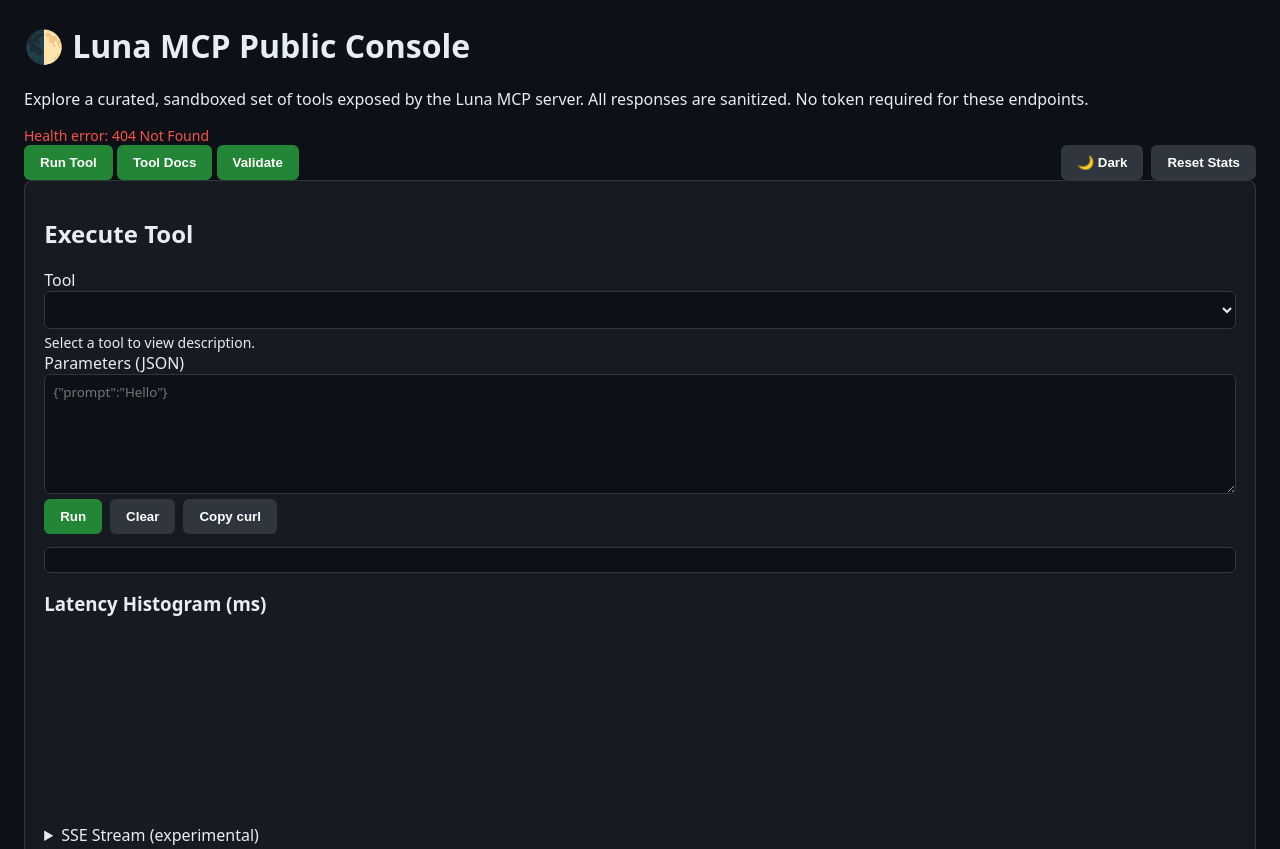
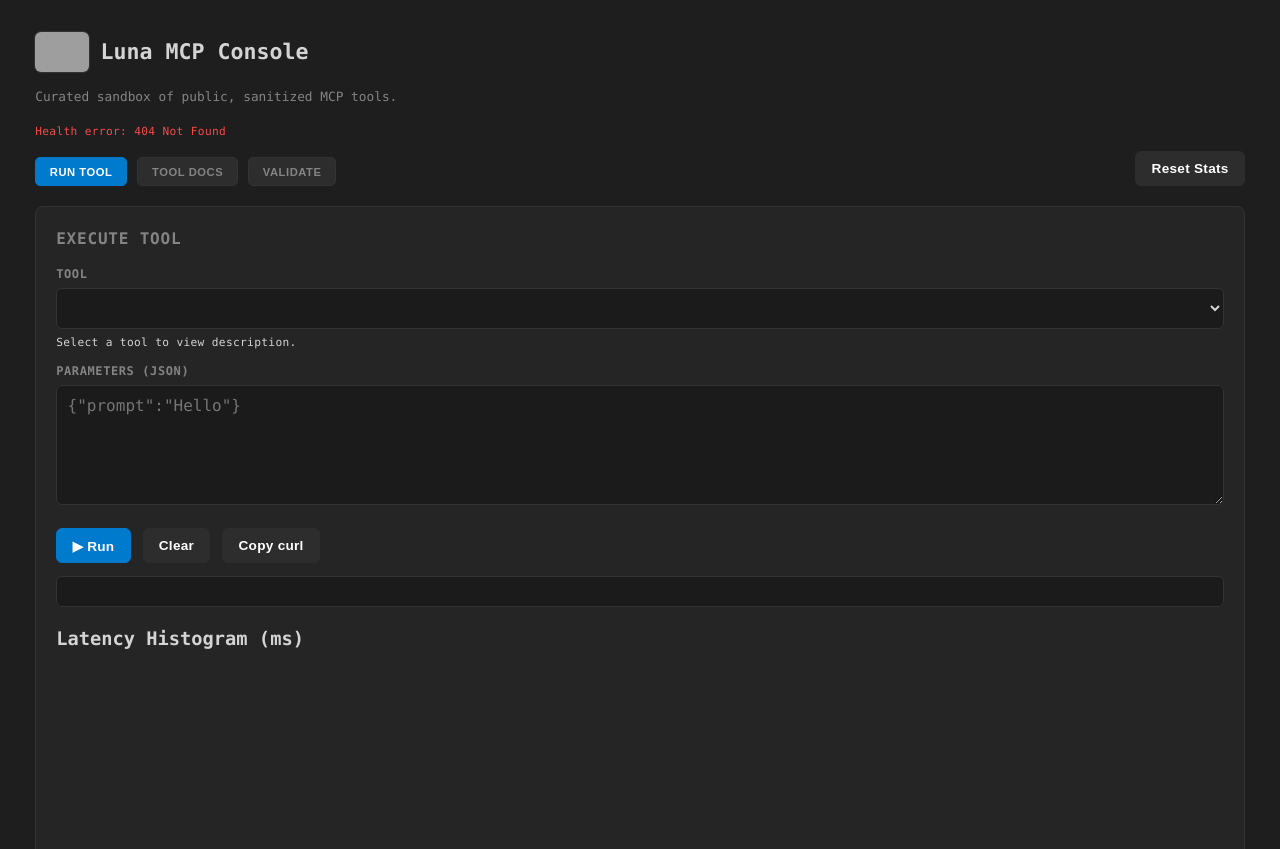
Before and after one commit to Drago-03/Luna-MCP-Services, a plain HTML site: page public/index.html in a window 1280 px wide. Shown: the top 849 px of the page. Drawn offline with Linux system fonts and the light colour scheme; no server answers; grey boxes are pictures that could not be loaded.

Commit message:
feat(ui): dark-only coder theme, logo header, spacing & button layout polish

```diff
--- a/public/index.html
+++ b/public/index.html
@@ -5,39 +5,50 @@
   <title>Luna MCP Public Console</title>
   <meta name="viewport" content="width=device-width,initial-scale=1" />
   <style>
-  :root { color-scheme: dark; }
-  body { font-family: system-ui,-apple-system,Segoe UI,Roboto,Ubuntu,sans-serif; margin: 0; padding: 1.5rem; background:#0d1117; color:#e6edf3; transition: background .3s, color .3s; }
-  body.light { background:#ffffff; color:#24292f; }
-  body.light section { background:#f6f8fa; border-color:#d0d7de; }
-  body.light input,body.light textarea,body.light select { background:#ffffff; color:#24292f; border-color:#d0d7de; }
-  body.light pre { background:#fff; border-color:#d0d7de; }
-  body.light .badge { background:#d0d7de; }
-    h1 { margin-top:0; }
-    .grid { display:grid; gap:1rem; grid-template-columns: repeat(auto-fit,minmax(260px,1fr)); }
-    section { background:#161b22; padding:1rem 1.2rem; border:1px solid #30363d; border-radius:8px; }
-    input, textarea, select { width:100%; box-sizing:border-box; background:#0d1117; color:#e6edf3; border:1px solid #30363d; border-radius:6px; padding:0.5rem; font-family:inherit; }
-    textarea { min-height:120px; }
-    button { background:#238636; color:#fff; border:none; border-radius:6px; padding:0.6rem 1rem; cursor:pointer; font-weight:600; }
-    button.secondary { background:#30363d; }
-    button:disabled { opacity:.5; cursor:not-allowed; }
-    pre { background:#0d1117; border:1px solid #30363d; padding:0.75rem; border-radius:6px; overflow:auto; max-height:300px; }
-    .status { font-size:0.875rem; margin-top:0.25rem; }
-    .ok { color:#2ea043; }
-    .err { color:#f85149; }
-    .badge { display:inline-block; padding:2px 8px; font-size:12px; background:#30363d; border-radius:999px; margin:2px; }
-  footer { margin-top:2rem; font-size:0.75rem; opacity:.6; }
-  a.link { color:#58a6ff; text-decoration:none; }
+  :root { color-scheme: dark; --bg:#1e1e1e; --panel:#252526; --border:#333; --text:#d4d4d4; --accent:#007acc; --accent-hover:#1384d3; --danger:#f14c4c; --success:#2ea043; --muted:#848484; --radius:8px; }
+  body { font-family: ui-monospace, SFMono-Regular, Menlo, Monaco, Consolas, "Liberation Mono", monospace; margin:0; padding:2rem 2.2rem; background:var(--bg); color:var(--text); line-height:1.4; }
+  h1 { margin:0 0 1rem; display:flex; align-items:center; gap:.75rem; font-size:1.35rem; font-weight:600; }
+  h2 { margin:.2rem 0 1rem; font-size:1rem; text-transform:uppercase; letter-spacing:.05em; font-weight:600; color:var(--muted); }
+  section { background:var(--panel); padding:1.1rem 1.25rem 1.3rem; border:1px solid var(--border); border-radius:var(--radius); margin-top:1.5rem; }
+  section:first-of-type { margin-top:1.25rem; }
+  label { font-size:.75rem; text-transform:uppercase; letter-spacing:.05em; font-weight:600; display:block; margin:.75rem 0 .35rem; color:var(--muted); }
+  input, textarea, select { width:100%; box-sizing:border-box; background:#1b1b1b; color:var(--text); border:1px solid var(--border); border-radius:6px; padding:0.55rem .65rem; font:inherit; resize:vertical; }
+  textarea { min-height:120px; }
+  button { background:var(--accent); color:#fff; border:1px solid var(--accent); border-radius:6px; padding:0.55rem .95rem; cursor:pointer; font-weight:600; font-size:.85rem; letter-spacing:.02em; display:inline-flex; align-items:center; gap:.4rem; }
+  button:hover:not(:disabled) { background:var(--accent-hover); }
+  button.secondary { background:#2d2d2d; border-color:#2d2d2d; }
+  button.secondary:hover:not(:disabled){ background:#363636; }
+  button:disabled { opacity:.45; cursor:not-allowed; }
+  .btn-row { display:flex; flex-wrap:wrap; gap:.75rem; margin:1rem 0 .25rem; }
+  pre { background:#1b1b1b; border:1px solid var(--border); padding:.9rem 1rem; border-radius:6px; overflow:auto; max-height:320px; font-size:.8rem; line-height:1.35; }
+  .status { font-size:.7rem; margin-top:.4rem; font-family:inherit; letter-spacing:.03em; }
+  .ok { color:var(--success); }
+  .err { color:var(--danger); }
+  .badge { display:inline-block; padding:2px 8px; font-size:11px; background:#2d2d2d; border:1px solid var(--border); border-radius:999px; margin:2px 4px 2px 0; }
+  footer { margin:3rem 0 0; font-size:.65rem; opacity:.55; text-align:center; }
+  a.link { color:var(--accent); text-decoration:none; }
   a.link:hover { text-decoration:underline; }
-  .bar { display:flex;justify-content:space-between;align-items:center;gap:1rem;flex-wrap:wrap; }
+  .bar { display:flex;justify-content:space-between;align-items:flex-end;gap:2rem;flex-wrap:wrap; margin-top:.75rem; }
   .chart { width:100%;max-width:420px; }
   .mt1 { margin-top:1rem; }
   .sse-log { max-height:160px; }
-    .flex { display:flex; gap:.5rem; align-items:center; flex-wrap:wrap; }
+  .flex { display:flex; gap:.75rem; align-items:center; flex-wrap:wrap; }
+  nav.tabs { display:flex; gap:.65rem; }
+  .tab { background:#2d2d2d; border:1px solid var(--border); padding:.45rem .85rem; border-radius:5px; font-size:.7rem; font-weight:600; letter-spacing:.05em; text-transform:uppercase; color:var(--muted); }
+  .tab.active { background:var(--accent); border-color:var(--accent); color:#fff; }
+  .tab:not(.active):hover { background:#363636; color:#c0c0c0; }
+  details summary { cursor:pointer; font-size:.75rem; letter-spacing:.04em; }
+  header.logo-wrap img { height:40px; width:auto; border-radius:6px; box-shadow:0 0 0 1px var(--border); }
+  .lead { margin:.2rem 0 1.1rem; font-size:.8rem; color:var(--muted); }
+  .split { display:grid; gap:1.5rem; grid-template-columns:repeat(auto-fit,minmax(320px,1fr)); }
+  @media (max-width:760px){ .bar { flex-direction:column; align-items:stretch; } }
   </style>
 </head>
 <body>
-  <h1>🌓 Luna MCP Public Console</h1>
-  <p class="lead">Explore a curated, sandboxed set of tools exposed by the Luna MCP server. All responses are sanitized. No token required for these endpoints.</p>
+  <header class="logo-wrap">
+    <h1><img src="assets/logo.png" alt="Luna Logo" /> Luna MCP Console</h1>
+    <p class="lead">Curated sandbox of public, sanitized MCP tools.</p>
+  </header>
   <div id="health" class="status" role="status" aria-live="polite">Loading health…</div>
 
   <div class="bar">
@@ -47,7 +58,6 @@
     <button class="tab" data-tab="validate" role="tab" aria-selected="false">Validate</button>
     </nav>
     <div class="flex">
-      <button class="secondary" id="themeToggle" type="button" aria-pressed="false">🌙 Dark</button>
       <button class="secondary" id="resetHist" type="button">Reset Stats</button>
     </div>
   </div>
@@ -59,8 +69,8 @@
     <div id="toolHelp" class="status">Select a tool to view description.</div>
     <label for="params">Parameters (JSON)</label>
     <textarea id="params" placeholder='{"prompt":"Hello"}' aria-label="Tool parameters"></textarea>
-    <div class="flex">
-      <button id="runBtn">Run</button>
+    <div class="btn-row">
+      <button id="runBtn">▶ Run</button>
       <button class="secondary" id="clearBtn" type="button">Clear</button>
       <button class="secondary" id="curlBtn" type="button">Copy curl</button>
     </div>
@@ -207,10 +217,7 @@ function drawLatency(){
   });
 }
 
-// Theme toggle
-const themeKey='luna_mcp_theme';
-function applyTheme(){ const t = localStorage.getItem(themeKey)||'dark'; document.body.classList.toggle('light', t==='light'); document.getElementById('themeToggle').textContent = t==='light' ? '🌞 Light' : '🌙 Dark'; }
-function toggleTheme(){ const cur = localStorage.getItem(themeKey)||'dark'; const next = cur==='dark'?'light':'dark'; localStorage.setItem(themeKey,next); applyTheme(); }
+// No theme toggle (locked dark coding theme)
 
 // Params persistence
 const paramKey='luna_mcp_params';
@@ -248,6 +255,10 @@ document.getElementById('clearBtn').addEventListener('click', ()=>{document.getE
 document.getElementById('validateBtn').addEventListener('click', validate);
 document.getElementById('curlBtn').addEventListener('click', copyCurl);
 document.getElementById('toolSelect').addEventListener('change', e=> selectTool(e.target.value));
+document.getElementById('resetHist').addEventListener('click', ()=>{ localStorage.removeItem(histKey); drawLatency(); document.getElementById('execStatus').innerHTML='<span class="ok">Latency stats reset</span>'; });
+// Clean up: ensure no leftover theme toggle element
+const orphanToggle = document.getElementById('themeToggle');
+if(orphanToggle) orphanToggle.remove();
 
 loadHealth();
 </script>
```
